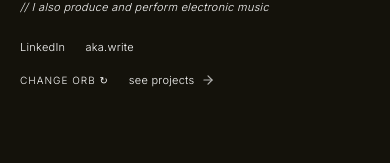
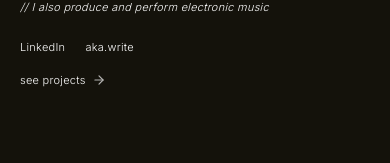
Before and after one commit to akaieuan/fkayion, a Next.js app: page / in a window 390 px wide. Shown: the part 420-583 px from the top of the page. Built offline with nearby package versions, Linux system fonts and the light colour scheme.

Commit message:
home: skip WebGL orb on small screens so mobile can scroll (canvas touch-action was eating scroll); hide 'change orb' on mobile

```diff
--- a/app/sections/home-section.tsx
+++ b/app/sections/home-section.tsx
@@ -129,6 +129,11 @@ export function HomeSection() {
   // an off-screen liquid shader while you're reading the rest of the page.
   const sectionRef = useRef<HTMLElement>(null)
   const [heroInView, setHeroInView] = useState(true)
+  // Only mount the WebGL orb after hydration AND on wider viewports. On phones the
+  // full-screen canvas (global `touch-action: none`) swallows page scroll, so we skip
+  // it entirely there — which also saves the GPU cost of a live shader on mobile.
+  const [mounted, setMounted] = useState(false)
+  useEffect(() => setMounted(true), [])
 
   useEffect(() => {
     const el = sectionRef.current
@@ -154,6 +159,7 @@ export function HomeSection() {
   return (
     <section ref={sectionRef} id="section-0" className="relative min-h-dvh w-full" onPointerMove={handlePointerMove}>
       <div className="absolute inset-0 max-md:pointer-events-none">
+        {mounted && !narrowViewport && (
         <Canvas
           className="pointer-events-none touch-pan-y"
           camera={{ position: [0, 0, 10], fov: 45 }}
@@ -206,6 +212,7 @@ export function HomeSection() {
             />
           )}
         </Canvas>
+        )}
       </div>
 
       <div className="absolute inset-0 pointer-events-none">
@@ -241,7 +248,7 @@ export function HomeSection() {
               <button
                 type="button"
                 onClick={cycleOrb}
-                className="text-[10px] font-light tracking-widest uppercase text-foreground/15 hover:text-primary/60 transition-colors duration-300"
+                className="max-md:hidden text-[10px] font-light tracking-widest uppercase text-foreground/15 hover:text-primary/60 transition-colors duration-300"
               >
                 change orb ↻
               </button>
```
